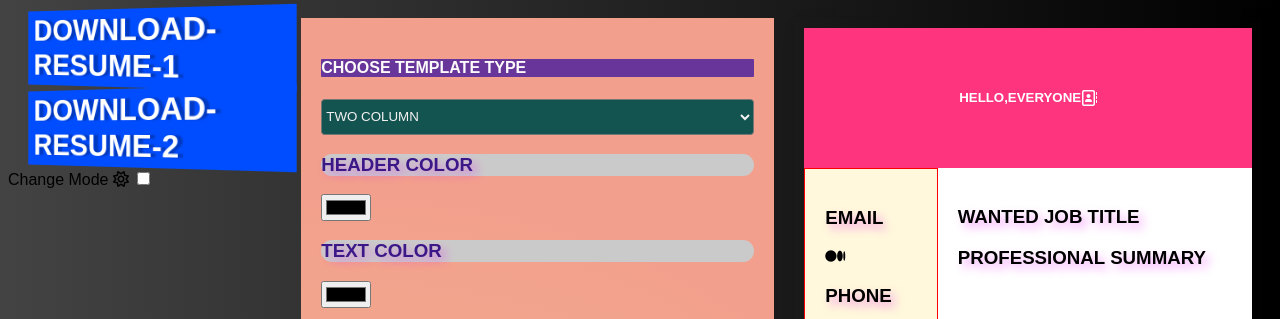
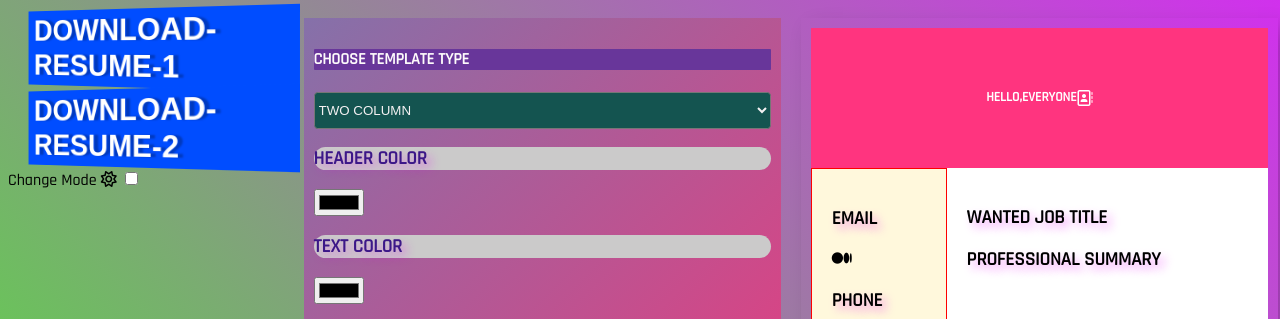
Before and after one commit to manuhegde198924/MANOJ_TEAM1_resumetemplatemctjs, a website: page index.html in a window 1280 px wide. Shown: the top 319 px of the page. Drawn offline with nearby package versions, Linux system fonts and the light colour scheme.

Commit message:
one among finall commit

```diff
--- a/app.js
+++ b/app.js
@@ -209,7 +209,8 @@ function toggleBackground() {
 
   themeToggle.addEventListener("change", function () {
     const isChecked = this.checked;
-    document.body.style.background = isChecked ? "#333" : "#fff"; // Change background color here
+    document.body.style.background = isChecked ? "#876" : "#541"; // Change background color here
+
   });
 }
 toggleBackground();
--- a/style.css
+++ b/style.css
@@ -1,13 +1,19 @@
+@import url("https://fonts.googleapis.com/css2?family=Rajdhani:wght@500&display=swap");
 body {
     display: flex;
     justify-content: space-between;
-    background: linear-gradient(to right, #434343 0%, black 100%);
+    background:#000;
    transition: background-color 0.5s;
     background-attachment: fixed;
     font-family: Arial, Helvetica, sans-serif;
     box-sizing: border-box;
+    font-family: "Rajdhani", sans-serif;
+    background-image: -webkit-linear-gradient(45deg, hsl(111, 84%, 56%), hsl(291, 84%, 56%));
+
+    width: 100%;
 
 }
+
 #optionsSelect{
   background: linear-gradient(to top, #0ba360 0%, #3cba92 100%);
   height:4%;
@@ -377,11 +383,23 @@ height:auto;
 
 #container1 {
 /* Set your desired background color */
-background: radial-gradient(755px at 10.1% 95.3%, rgb(242, 188, 141) 0%, rgb(242, 159, 141) 100.2%);
-   padding: 20px; /* Adjust the padding as needed */
-    animation: bounceAndRotate 1s ease; /* Add a stunning bounce and rotation animation */
+background: linear-gradient(-45deg, #ee7752, #e73c7e, #23a6d5, #23d5ab);
+background-size: 400% 400%;
+animation: gradient 10s ease infinite;
   }
+  @keyframes gradient{
+    0%{
+        background-position: 0% 50%;
+    }
 
+    50%{
+        background-position: 100% 50%;
+    }
+
+    100%{
+        background-position: 0% 50%;
+    }
+}
   /* Add a stunning bounce and rotation animation to Container 1 */
   @keyframes bounceAndRotate {
     0%, 20%, 50%, 80%, 100% {
```
